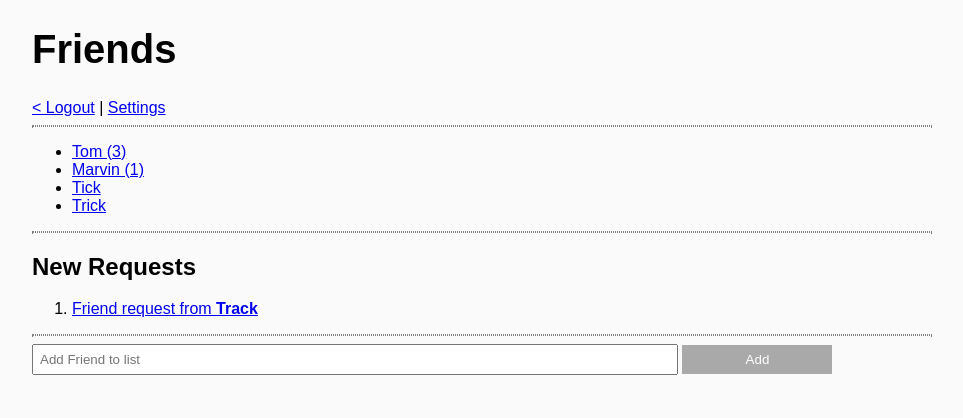
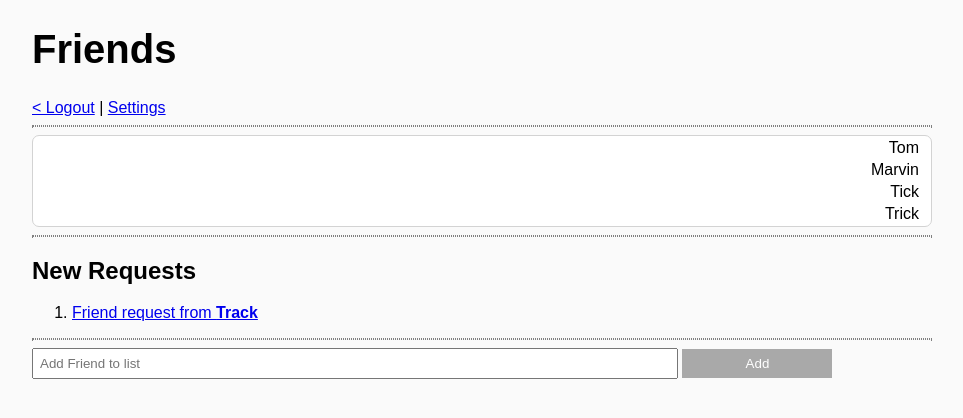
Before and after one commit to ImpyKid/webtechnologien, a PHP site: page /friends.html in a window 1280 px wide. Shown: the top 418 px of the page, without its empty margins (158-1121 px from the left). Run offline with PHP 8.4, Linux system fonts and the light colour scheme.

Commit message:
Simple Changes on Border-Radius on Friend and Chat

```diff
--- a/Aufgabe 2/friends.html
+++ b/Aufgabe 2/friends.html
@@ -11,19 +11,34 @@
         <h1>Friends</h1>
         <a href="logout.html">&lt; Logout</a> | <a href="settings.html">Settings</a>
         <hr>
-        <ul>
-            <li><a href="chat.html">Tom (3)</a></li>
-            <li><a href="chat.html">Marvin (1)</a></li>
-            <li><a href="chat.html">Tick</a></li>
-            <li><a href="chat.html">Trick</a></li>
-        </ul>
+        <div class="round-border">
+            <table>
+                <tr>
+                    <td>
+                        Tom
+                    </td>
+                </tr>
+                <tr>
+                    <td>
+                        Marvin
+                    </td>
+                </tr>
+                <tr>
+                    <td>Tick</td>
+                </tr>
+                <tr>
+                    <td>Trick</td>
+                </tr>
+            </table>
+        </div>
         <hr>
         <h2>New Requests</h2>
         <ol>
             <li><a href="chat.html">Friend request from <b>Track</b></a></li>
         </ol>
         <hr>
-        <input class="wide-text" type="text" placeholder="Add Friend to list"> <a href="#"><button class="btn-wide-grey">Add</button></a>
+        <input class="wide-text" type="text" placeholder="Add Friend to list"> <a href="#"><button
+                class="btn-wide-grey">Add</button></a>
     </div>
 </body>
 
--- a/Aufgabe 2/style.css
+++ b/Aufgabe 2/style.css
@@ -29,6 +29,15 @@ border-radius: 50%;
 
 hr {
     border: 1px dotted grey;
+}
+
+select {
+    width: 100%;
+}
+
+h1{
+color: black;
+font-size: 40px;
 }
 
 .btn-grey {
@@ -72,11 +81,9 @@ hr {
     padding: 6px;
 }
 
-select {
-    width: 100%;
+.round-border {
+    border: 1px lightgrey solid;
+    border-radius: 7px;
+    background-color: white;
+    padding-left: 7px;
 }
-
-h1{
-color: black;
-font-size: 40px;
-}
```
Also changed, not shown: Aufgabe 2/chat.html (+6 -3 lines).
